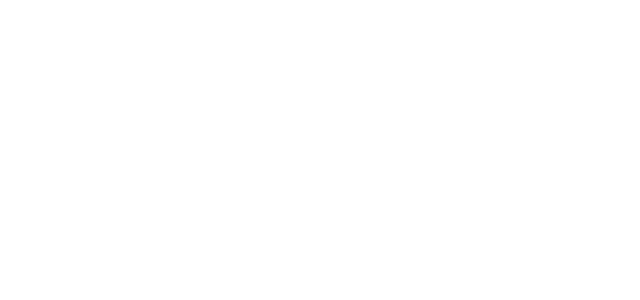
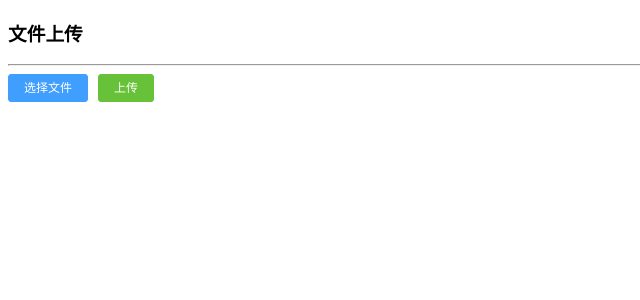
Before and after one commit to Zhangyifan0016/Component, a Vue app in the folder button-component/: page /#/upload in a window 1280 px wide. Shown: the top 300 px of the page, without its empty margins (0-640 px from the left). Built offline with nearby package versions, Linux system fonts and the light colour scheme.

Commit message:
完成了文件上传

```diff
--- a/button-component/src/router/index.js
+++ b/button-component/src/router/index.js
@@ -3,6 +3,7 @@
 import HomeView from '../views/HomeView.vue'
 import zhangTable from '../views/zhangTable.vue'
 import zhangForm from '../views/zhangForm.vue'
+import upload from '../views/Upload.vue'
 
 Vue.use(VueRouter)
 
@@ -21,6 +22,11 @@
     path: '/zhangForm',
     name: 'zhangForm',
     component: zhangForm
+  },
+  {
+    path: '/upload',
+    name: 'upload',
+    component: upload
   }
 ]
 
--- /dev/null
+++ b/button-component/src/views/Upload.vue
@@ -0,0 +1,96 @@
+<template>
+  <div>
+    <h3>文件上传</h3>
+    <hr />
+    <input
+      class="file-up"
+      ref="fileUp"
+      type="file"
+      @change="handleSelectFile"
+    />
+    <div>
+      <el-button type="primary" size="mini" @click="handleClick"
+        >选择文件</el-button
+      >
+      <el-button
+        :loading="loading"
+        type="success"
+        size="mini"
+        @click="handleUpload"
+        >上传</el-button
+      >
+      <div class="file-info" v-if="files">文件: {{ files.name }}</div>
+    </div>
+    <img v-if="imgUrl" :src="imgUrl" alt="" width="100" height="100" />
+  </div>
+</template>
+<script>
+export default {
+  name: 'Upload',
+  data() {
+    return {
+      files: '',
+      imgUrl: '',
+      loading: false
+    }
+  },
+  methods: {
+    handleClick() {
+      // console.log(this.$refs.fileUp)
+      this.$refs.fileUp.click()
+    },
+    handleSelectFile(event) {
+      this.files = event.target.files[0]
+      console.log(this.files)
+    },
+    async handleUpload() {
+      const size = this.files.size
+      // 限制大小2MB
+      const limit2M = 1024 * 1024 * 2
+      // 上传文件类型
+      const type = this.files.type
+      if (size > limit2M) {
+        this.$message({
+          type: 'error',
+          message: '上传文件不能大于2MB'
+        })
+        return false
+      }
+      // 文件类型png / jpg / jpeg / gif
+      if (!/png|jpg|jpeg|gif/i.test(type)) {
+        this.$message({
+          type: 'error',
+          message: '上传文件只能是png / jpg / jpeg / gif'
+        })
+        return false
+      }
+
+      // 文件需要将文件添加formData中
+      const formData = new FormData()
+      formData.append('file', this.files)
+      formData.append('filename', this.files.name)
+
+      this.loading = true
+      // 开始上传
+      const res = await this.$axios({
+        url: '/upload_single',
+        method: 'POST',
+        data: formData
+      })
+      this.loading = false
+      this.imgUrl = res.data.servicePath
+
+      console.log(res)
+    }
+  }
+}
+</script>
+<style scoped lang="scss">
+.file-up {
+  display: none;
+}
+.file-info {
+  font-size: 14px;
+  color: #cccccc;
+}
+</style>
--- a/button-component/vue.config.js
+++ b/button-component/vue.config.js
@@ -8,7 +8,7 @@
     https: false, // 编译失败时刷新页面
     proxy: {
       [process.env.VUE_APP_API]: {
-        target: process.env.VUE_API_DEV_TARGET, // API服务器的地址
+        target: 'http://upload.9yuecloud.com:8887', // API服务器的地址
         changeOrigin: true,
         pathRewrite: {
           [`^${process.env.VUE_APP_API}`]: ''
```
